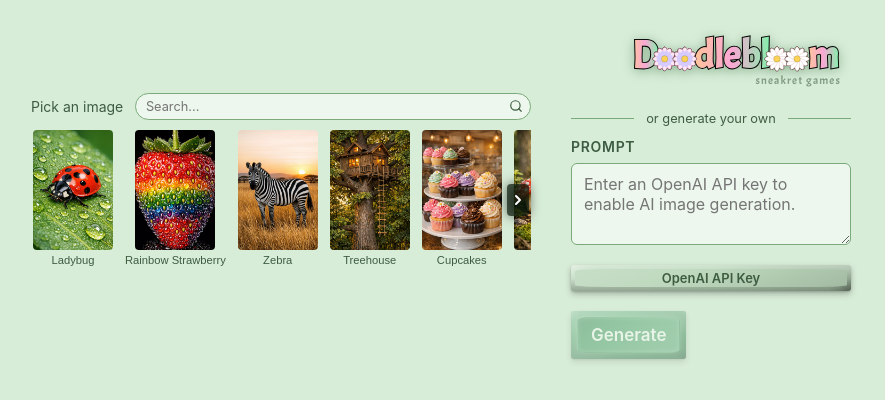
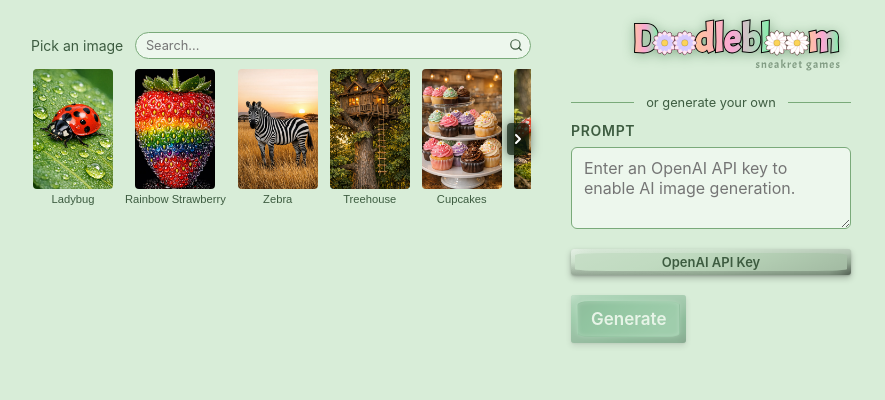
Before and after one commit to wthrower/doodlebloom, a React (Vite) app: page / in a window 1280 px wide. Shown: the top 400 px of the page, without its empty margins (199-1084 px from the left). Built offline with nearby package versions, Linux system fonts and the light colour scheme.

Commit message:
Move logo into right column and reorder columns for mobile-first layout
Co-Authored-By: Claude Opus 4.6 (1M context) <noreply@anthropic.com>

```diff
--- a/src/index.css
+++ b/src/index.css
@@ -536,11 +536,13 @@ input[type="range"]::-webkit-slider-thumb {
 .start-left {
   display: flex;
   flex-direction: column;
+  order: 1;
 }
 
 .start-right {
   display: flex;
   flex-direction: column;
+  order: 0;
 }
 
 /* ── Stock image browser ── */
@@ -1424,7 +1426,7 @@ input.stock-search {
 @media (min-width: 768px) {
   /* Setup: two-column layout */
   .start-screen {
-    padding: 2rem 2.5rem;
+    padding: 1rem 2.5rem 2rem;
     max-width: 900px;
   }
 
@@ -1437,11 +1439,13 @@ input.stock-search {
   .start-left {
     flex: 1;
     min-width: 0;
+    order: 0;
   }
 
   .start-right {
     width: 280px;
     flex-shrink: 0;
+    order: 1;
   }
 
   .start-shared-settings {
@@ -1449,7 +1453,7 @@ input.stock-search {
   }
 
   .stock-section {
-    margin-top: 0;
+    margin-top: 1rem;
   }
 
   .start-generate-row .btn-large {
--- a/src/screens/StartScreen.tsx
+++ b/src/screens/StartScreen.tsx
@@ -95,13 +95,6 @@ const onStripClick = (e: React.MouseEvent, cb: () => void) => {
 
   return (
     <div className="screen start-screen">
-      <div className="title-block">
-        <h1 className="app-title-wrap" aria-label="Doodlebloom">
-          <DoodlebloomLogo />
-        </h1>
-        <a className="sneakret-games" href="https://sneakret.com/games/">sneakret games</a>
-      </div>
-
       <div className="start-columns">
         {/* Left: stock images + preview */}
         <div className="start-left">
@@ -190,8 +183,14 @@ const onStripClick = (e: React.MouseEvent, cb: () => void) => {
           )}
         </div>
 
-        {/* Right: mode buttons + generate */}
+        {/* Right: logo + mode buttons + generate */}
         <div className="start-right">
+          <div className="title-block">
+            <h1 className="app-title-wrap" aria-label="Doodlebloom">
+              <DoodlebloomLogo />
+            </h1>
+            <a className="sneakret-games" href="https://sneakret.com/games/">sneakret games</a>
+          </div>
           {previewUrl && !isGenerating && (
             <>
               <div className="mode-toggle">
```
